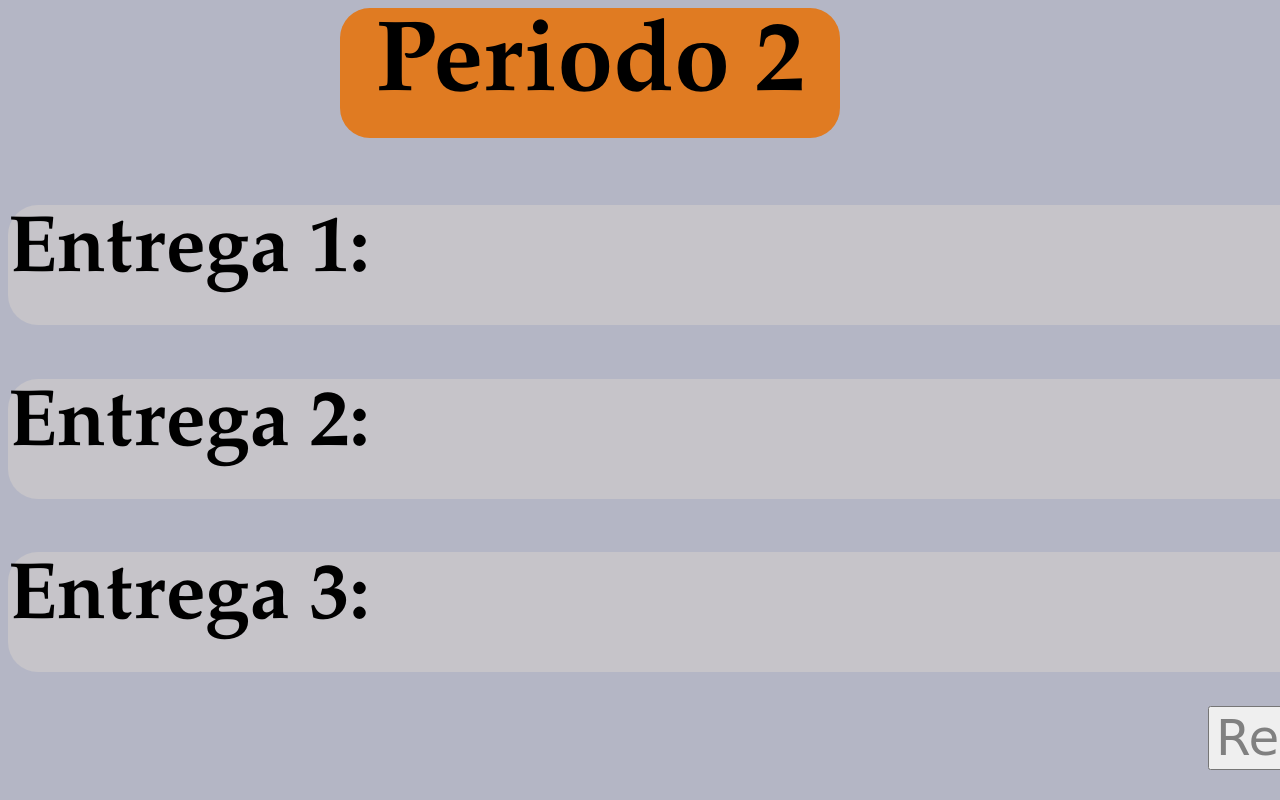
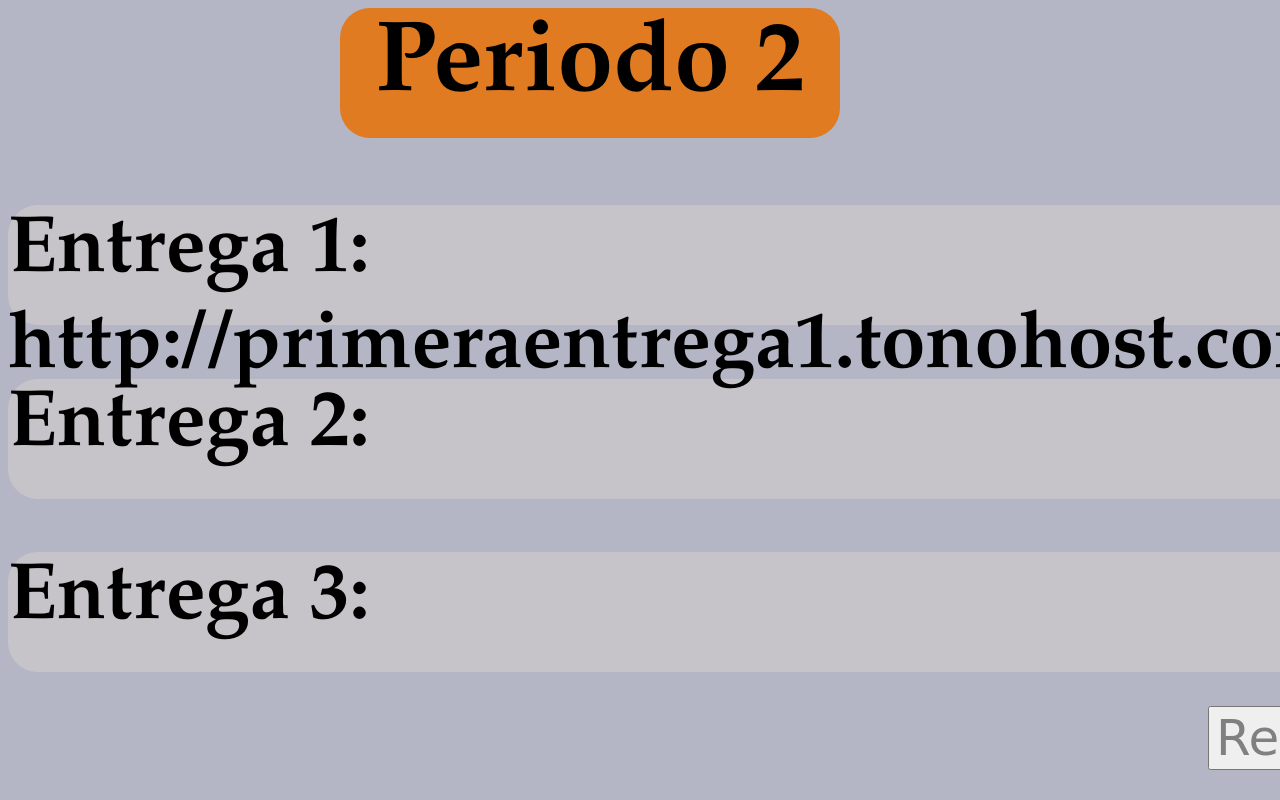
Before and after one commit to alejo12155/pagina-web, a plain HTML site: page periodo2.html in a window 1280 px wide. Shown: the top 800 px of the page. Drawn offline with Linux system fonts and the light colour scheme.

Commit message:
Update periodo2.html

```diff
--- a/periodo2.html
+++ b/periodo2.html
@@ -7,7 +7,7 @@
 <body>
 	<center><h1 style="font-size: 100px;font-family: Garamond; height: 130px; width: 500px; border-radius: 30px; background-color: #E07B22 ; margin-left: -100px; margin-top: 0px;"> Periodo 2 </h1></center>
 
-		<h1 style="font-size: 80px;font-family: Garamond; height: 120px; width: 1450px; border-radius: 30px; background-color: #C6C4C9 ; "> Entrega 1: </h1>
+		<h1 style="font-size: 80px;font-family: Garamond; height: 120px; width: 1450px; border-radius: 30px; background-color: #C6C4C9 ; "> Entrega 1: http://primeraentrega1.tonohost.com </h1>
 
 		<h1 style="font-size: 80px;font-family: Garamond; height: 120px; width: 1450px; border-radius: 30px; background-color: #C6C4C9 ; "> Entrega 2: </h1>
 
```
